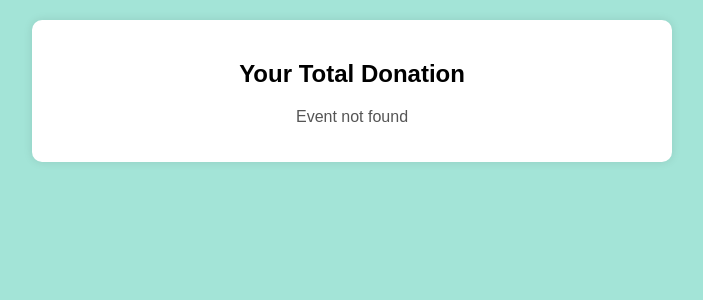
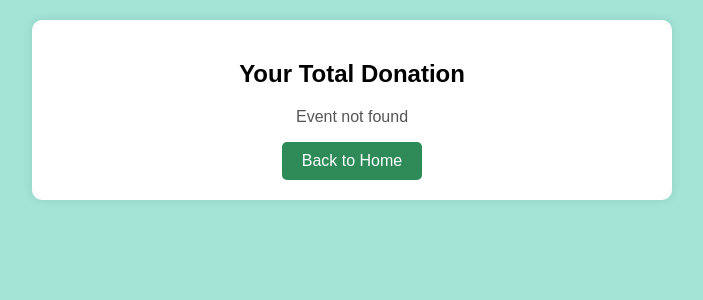
Before and after one commit to ainbatrisyiaa/UTMUnity, a PHP site: page /DevGenius-main/orgzdonate.php in a window 1280 px wide. Shown: the top 300 px of the page, without its empty margins (288-991 px from the left). Run offline with PHP 8.4, Linux system fonts and the light colour scheme; data that the repository does not hold is empty.

Commit message:
Commited

```diff
--- a/orgzdonate.php
+++ b/orgzdonate.php
@@ -37,6 +37,20 @@
         .no-event {
             color: #555;
         }
+
+        .back-to-home {
+            text-decoration: none;
+            color: #ffffff;
+            background-color: #2E8B57;
+            padding: 10px 20px;
+            border-radius: 5px;
+            transition: background-color 0.3s;
+            display: inline-block;
+        }
+
+        .back-to-home:hover {
+            background-color: #CC6640;
+        }
     </style>
 </head>
 
@@ -50,6 +64,7 @@
         $username = "DevGenius";
         $password = "UTMUnity67";
         $dbname = "devgenius";
+
 
         $conn = new mysqli($servername, $username, $password, $dbname);
 
@@ -85,6 +100,7 @@
         $conn->close();
         ?>
 
+    <a href="welcome.php" class="back-to-home">Back to Home</a>
     </div>
 </body>
 
```
